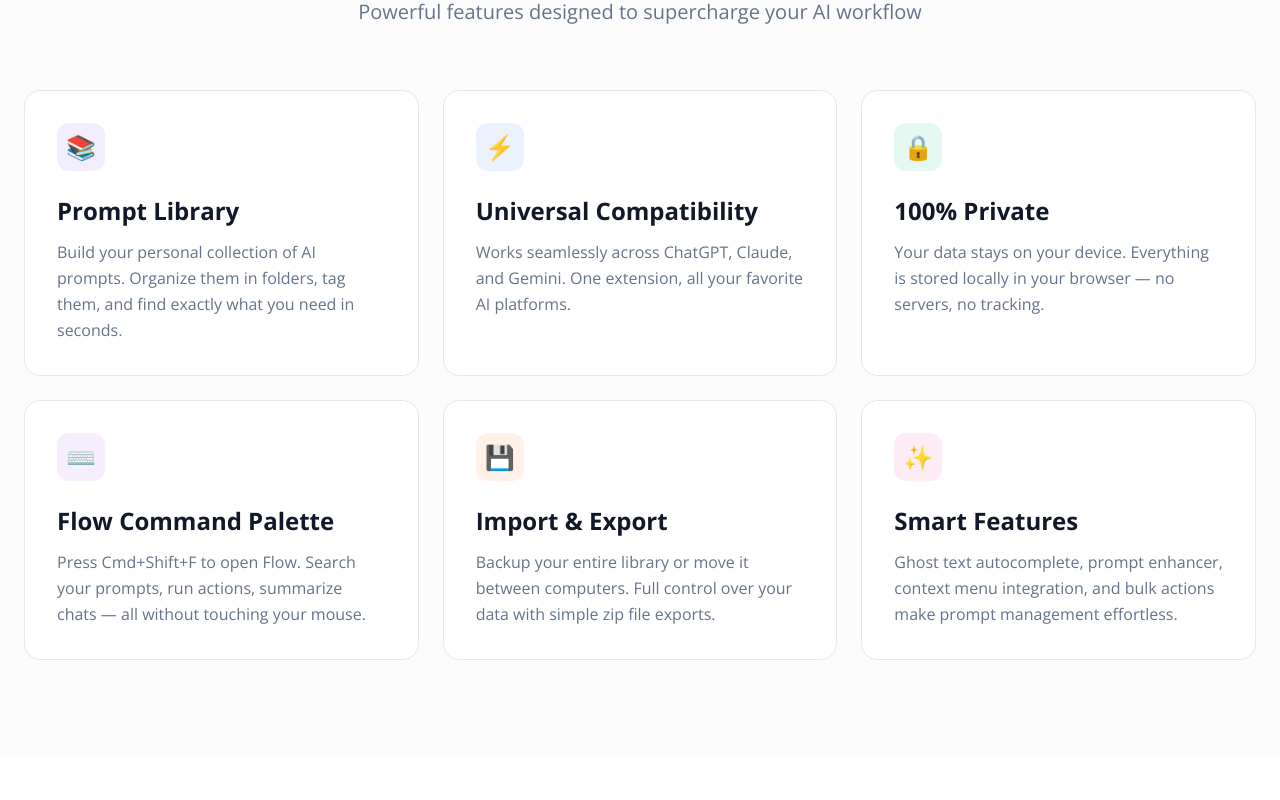
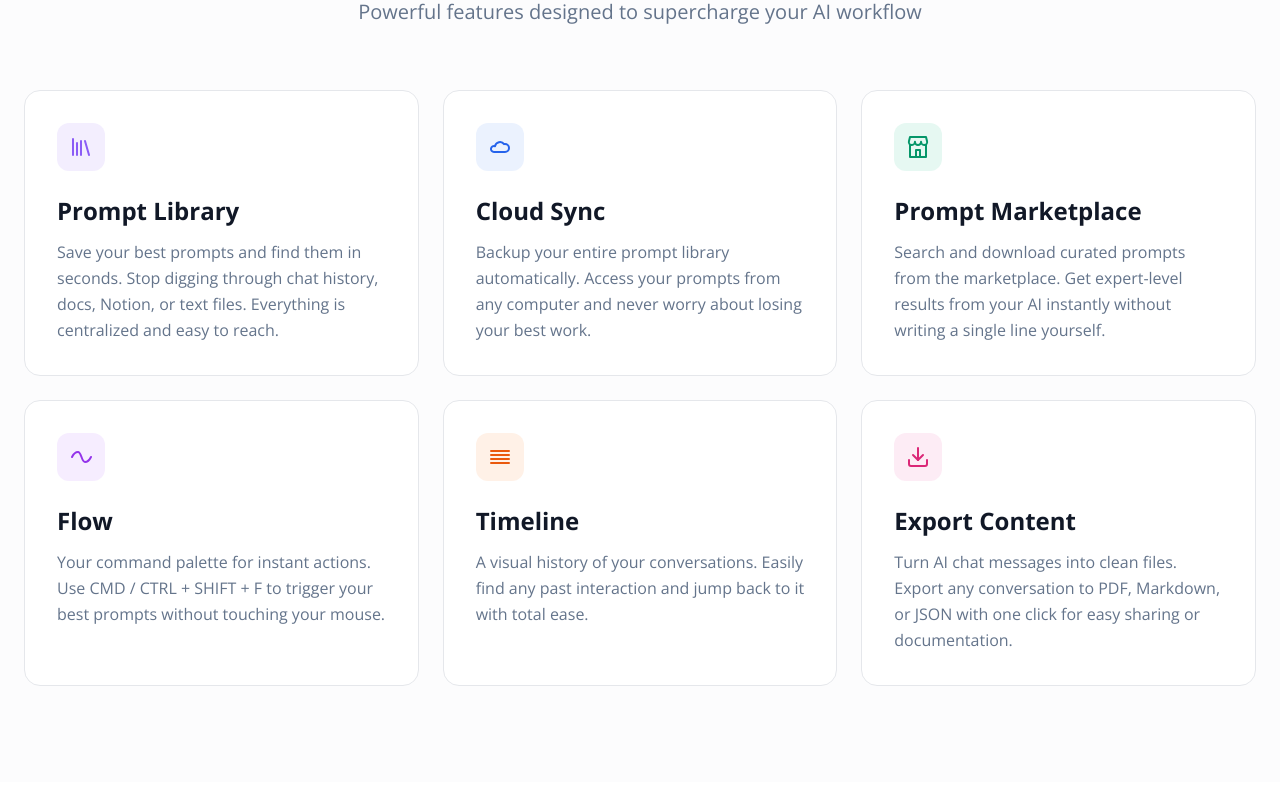
Before and after one commit to roeymit84/ai-chatworks-website, a Next.js app: page / in a window 1280 px wide. Shown: the part 1020-1820 px from the top of the page. Built offline with nearby package versions, Linux system fonts and the light colour scheme.

Commit message:
Add files via upload

```diff
--- a/app/page.jsx
+++ b/app/page.jsx
@@ -95,46 +95,78 @@ export default function Home() {
             </div>
 
             <div className="grid md:grid-cols-2 lg:grid-cols-3 gap-6">
-              {/* Card 1 */}
+              {/* Card 1 - Prompt Library */}
               <div className="bento-card bg-white rounded-2xl border border-brand-border p-8 hover:shadow-lg transition-all">
-                <div className="w-12 h-12 bg-brand-purple/10 rounded-xl flex items-center justify-center mb-6 text-brand-purple text-2xl">📚</div>
+                <div className="w-12 h-12 bg-brand-purple/10 rounded-xl flex items-center justify-center mb-6 text-brand-purple">
+                  <svg xmlns="http://www.w3.org/2000/svg" width="24" height="24" viewBox="0 0 24 24" fill="none" stroke="currentColor" strokeWidth="2" strokeLinecap="round" strokeLinejoin="round">
+                    <path d="m16 6 4 14"></path>
+                    <path d="M12 6v14"></path>
+                    <path d="M8 8v12"></path>
+                    <path d="M4 4v16"></path>
+                  </svg>
+                </div>
                 <h3 className="text-2xl font-bold mb-3">Prompt Library</h3>
-                <p className="text-brand-slate leading-relaxed">Build your personal collection of AI prompts. Organize them in folders, tag them, and find exactly what you need in seconds.</p>
+                <p className="text-brand-slate leading-relaxed">Save your best prompts and find them in seconds. Stop digging through chat history, docs, Notion, or text files. Everything is centralized and easy to reach.</p>
               </div>
 
-              {/* Card 2 */}
+              {/* Card 2 - Cloud Sync */}
               <div className="bento-card bg-white rounded-2xl border border-brand-border p-8 hover:shadow-lg transition-all">
-                <div className="w-12 h-12 bg-blue-500/10 rounded-xl flex items-center justify-center mb-6 text-blue-600 text-2xl">⚡</div>
-                <h3 className="text-2xl font-bold mb-3">Universal Compatibility</h3>
-                <p className="text-brand-slate leading-relaxed">Works seamlessly across ChatGPT, Claude, and Gemini. One extension, all your favorite AI platforms.</p>
+                <div className="w-12 h-12 bg-blue-500/10 rounded-xl flex items-center justify-center mb-6 text-blue-600">
+                  <svg width="24" height="24" viewBox="0 0 24 24" fill="none" xmlns="http://www.w3.org/2000/svg">
+                    <path d="M17,9a4.08,4.08,0,0,0-.93.12,5,5,0,0,0-9,2.09A3,3,0,1,0,6,17H17a4,4,0,0,0,0-8Z" stroke="currentColor" strokeWidth="2" strokeLinecap="round" strokeLinejoin="round"/>
+                  </svg>
+                </div>
+                <h3 className="text-2xl font-bold mb-3">Cloud Sync</h3>
+                <p className="text-brand-slate leading-relaxed">Backup your entire prompt library automatically. Access your prompts from any computer and never worry about losing your best work.</p>
               </div>
 
-              {/* Card 3 */}
+              {/* Card 3 - Prompt Marketplace */}
               <div className="bento-card bg-white rounded-2xl border border-brand-border p-8 hover:shadow-lg transition-all">
-                <div className="w-12 h-12 bg-emerald-500/10 rounded-xl flex items-center justify-center mb-6 text-emerald-600 text-2xl">🔒</div>
-                <h3 className="text-2xl font-bold mb-3">100% Private</h3>
-                <p className="text-brand-slate leading-relaxed">Your data stays on your device. Everything is stored locally in your browser — no servers, no tracking.</p>
+                <div className="w-12 h-12 bg-emerald-500/10 rounded-xl flex items-center justify-center mb-6 text-emerald-600">
+                  <svg width="24" height="24" viewBox="0 0 24 24" fill="currentColor">
+                    <path d="M2.7,9.45a4.235,4.235,0,0,0,.3.3V22a1,1,0,0,0,1,1H20a1,1,0,0,0,1-1V9.752a4.235,4.235,0,0,0,.3-.3,4,4,0,0,0,.731-3.456L20.97,1.758A1,1,0,0,0,20,1H4a1,1,0,0,0-.97.758L1.972,5.994A4,4,0,0,0,2.7,9.45ZM13,21H11V16h2Zm6,0H15V15a1,1,0,0,0-1-1H10a1,1,0,0,0-1,1v6H5V10.9A3.989,3.989,0,0,0,8.914,9.61c.026.03.053.059.08.089A4.086,4.086,0,0,0,12.041,11a4.039,4.039,0,0,0,2.965-1.3c.027-.03.054-.059.08-.089A3.989,3.989,0,0,0,19,10.9ZM3.911,6.479,4.781,3H19.219l.87,3.479A2.029,2.029,0,0,1,18.12,9,2.041,2.041,0,0,1,16.1,7.14l-.042-.5a1,1,0,0,0-1.993.166v0a2.006,2.006,0,0,1-.529,1.539A2.059,2.059,0,0,1,11.959,9,2.029,2.029,0,0,1,9.937,6.806v0a1,1,0,0,0-.914-1.079.989.989,0,0,0-1.079.913l-.042.5A2.041,2.041,0,0,1,5.88,9,2.029,2.029,0,0,1,3.911,6.479Z"></path>
+                  </svg>
+                </div>
+                <h3 className="text-2xl font-bold mb-3">Prompt Marketplace</h3>
+                <p className="text-brand-slate leading-relaxed">Search and download curated prompts from the marketplace. Get expert-level results from your AI instantly without writing a single line yourself.</p>
               </div>
 
-              {/* Card 4 */}
+              {/* Card 4 - Flow */}
               <div className="bento-card bg-white rounded-2xl border border-brand-border p-8 hover:shadow-lg transition-all">
-                <div className="w-12 h-12 bg-purple-500/10 rounded-xl flex items-center justify-center mb-6 text-purple-600 text-2xl">⌨️</div>
-                <h3 className="text-2xl font-bold mb-3">Flow Command Palette</h3>
-                <p className="text-brand-slate leading-relaxed">Press Cmd+Shift+F to open Flow. Search your prompts, run actions, summarize chats — all without touching your mouse.</p>
+                <div className="w-12 h-12 bg-purple-500/10 rounded-xl flex items-center justify-center mb-6 text-purple-600">
+                  <svg xmlns="http://www.w3.org/2000/svg" width="24" height="24" viewBox="0 0 24 24" fill="none" stroke="currentColor" strokeWidth="2" strokeLinecap="round" strokeLinejoin="round">
+                    <path d="M3 12C3 12 5.5 7 9 7C12.5 7 12.5 17 16 17C19.5 17 22 12 22 12"></path>
+                  </svg>
+                </div>
+                <h3 className="text-2xl font-bold mb-3">Flow</h3>
+                <p className="text-brand-slate leading-relaxed">Your command palette for instant actions. Use CMD / CTRL + SHIFT + F to trigger your best prompts without touching your mouse.</p>
               </div>
 
-              {/* Card 5 */}
+              {/* Card 5 - Timeline */}
               <div className="bento-card bg-white rounded-2xl border border-brand-border p-8 hover:shadow-lg transition-all">
-                <div className="w-12 h-12 bg-orange-500/10 rounded-xl flex items-center justify-center mb-6 text-orange-600 text-2xl">💾</div>
-                <h3 className="text-2xl font-bold mb-3">Import & Export</h3>
-                <p className="text-brand-slate leading-relaxed">Backup your entire library or move it between computers. Full control over your data with simple zip file exports.</p>
+                <div className="w-12 h-12 bg-orange-500/10 rounded-xl flex items-center justify-center mb-6 text-orange-600">
+                  <svg width="24" height="24" viewBox="0 0 24 24" fill="none" stroke="currentColor" strokeWidth="2" strokeLinecap="round" strokeLinejoin="round">
+                    <line x1="3" y1="6" x2="21" y2="6"></line>
+                    <line x1="3" y1="10" x2="21" y2="10"></line>
+                    <line x1="3" y1="14" x2="21" y2="14"></line>
+                    <line x1="3" y1="18" x2="21" y2="18"></line>
+                  </svg>
+                </div>
+                <h3 className="text-2xl font-bold mb-3">Timeline</h3>
+                <p className="text-brand-slate leading-relaxed">A visual history of your conversations. Easily find any past interaction and jump back to it with total ease.</p>
               </div>
 
-              {/* Card 6 */}
+              {/* Card 6 - Export Content */}
               <div className="bento-card bg-white rounded-2xl border border-brand-border p-8 hover:shadow-lg transition-all">
-                <div className="w-12 h-12 bg-pink-500/10 rounded-xl flex items-center justify-center mb-6 text-pink-600 text-2xl">✨</div>
-                <h3 className="text-2xl font-bold mb-3">Smart Features</h3>
-                <p className="text-brand-slate leading-relaxed">Ghost text autocomplete, prompt enhancer, context menu integration, and bulk actions make prompt management effortless.</p>
+                <div className="w-12 h-12 bg-pink-500/10 rounded-xl flex items-center justify-center mb-6 text-pink-600">
+                  <svg xmlns="http://www.w3.org/2000/svg" width="24" height="24" viewBox="0 0 24 24" fill="none" stroke="currentColor" strokeWidth="2" strokeLinecap="round" strokeLinejoin="round">
+                    <path d="M21 15v4a2 2 0 0 1-2 2H5a2 2 0 0 1-2-2v-4"></path>
+                    <polyline points="7 10 12 15 17 10"></polyline>
+                    <line x1="12" y1="15" x2="12" y2="3"></line>
+                  </svg>
+                </div>
+                <h3 className="text-2xl font-bold mb-3">Export Content</h3>
+                <p className="text-brand-slate leading-relaxed">Turn AI chat messages into clean files. Export any conversation to PDF, Markdown, or JSON with one click for easy sharing or documentation.</p>
               </div>
             </div>
           </div>
@@ -209,7 +241,7 @@ export default function Home() {
                   <p className="text-brand-slate text-sm mb-6">Great for everyday AI workflows</p>
                   <div className="flex items-center justify-center gap-3 mb-3">
                     <span className="text-4xl font-bold text-gray-300 line-through decoration-2">$3.99</span>
-                    <span className="text-5xl font-bold text-brand-purple">$0</span>
+                    <span className="text-5xl font-bold text-brand-dark">$0</span>
                     <span className="text-brand-slate">/month</span>
                   </div>
                   <p className="text-sm text-brand-purple font-semibold text-center mb-6">
```
